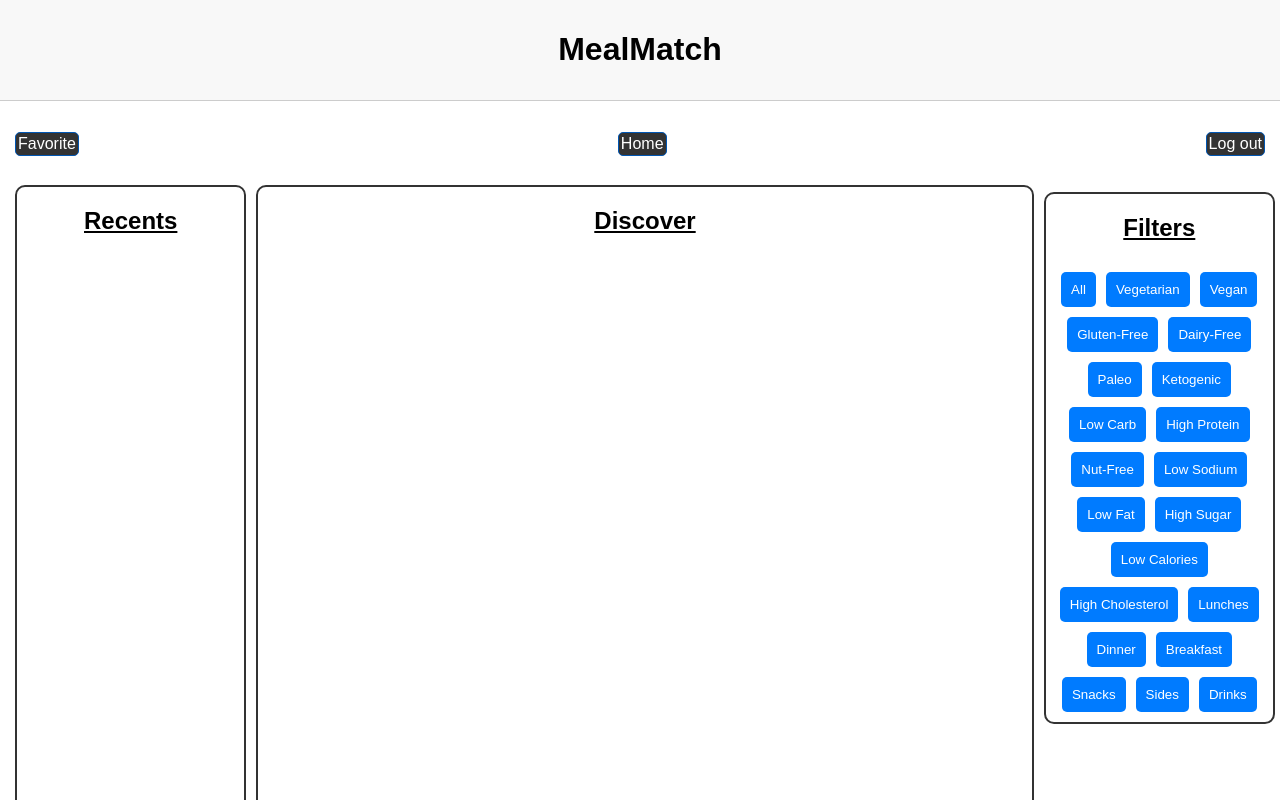
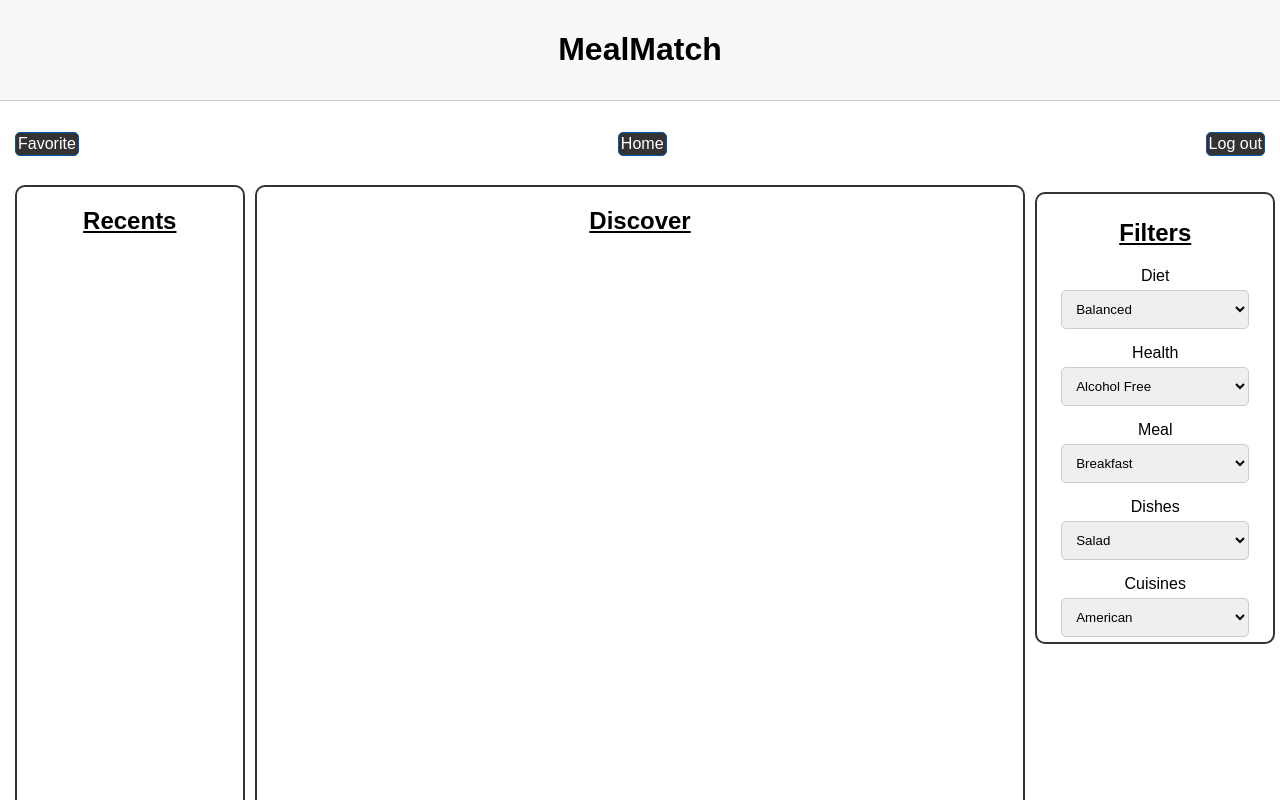
Before and after one commit to jocephuss/MealMatch, a React (Vite) app in the folder client/: page /home in a window 1280 px wide. Shown: the top 800 px of the page. Built offline with nearby package versions, Linux system fonts and the light colour scheme.

Commit message:
Added array and dropdowns for filters

```diff
--- a/client/src/index.css
+++ b/client/src/index.css
@@ -1,6 +1,14 @@
 body {
   font-family: Arial, sans-serif;
   margin: 0;
+  display: flex;
+  flex-direction: column;
+  height: 100%;
+}
+
+#root {
+  display: flex;
+  flex-direction: column;
 }
 
 /* header/nav below */
@@ -163,28 +171,28 @@ button:hover {
   border-radius: 10px;
 }
 
-.filter-buttons {
+.filter-dropdowns {
   display: flex;
-  flex-direction: row;
-  justify-content: center;
-  flex-wrap: wrap;
-  margin: 5px;
+  flex-direction: column;
+
+  gap: 15px;
 }
 
-.filter-buttons button {
-  margin: 5px;
+.filter-dropdown {
+  display: flex;
+  flex-direction: column;
+}
+
+.filter-dropdown label {
+  margin-bottom: 5px;
+}
+
+select {
   padding: 10px;
-  background-color: #007bff;
-  color: white;
-  border: none;
   border-radius: 5px;
+  border: 1px solid #ccc;
   cursor: pointer;
 }
-
-.filter-buttons button:hover {
-  background-color: #0056b3;
-}
-
 .right-column {
   display: flex;
   flex-direction: column;
@@ -193,6 +201,7 @@ button:hover {
   width: 25%;
   height: auto;
   margin: 5px;
+  padding: 5px;
   margin-bottom: auto;
   border: solid 2px #333;
   border-radius: 10px;
@@ -204,6 +213,8 @@ button:hover {
 
 /* Footer */
 .Foot {
+  display: flex;
+  flex-direction: column;
   background-color: #f8f8f8;
   padding: 10px 20px;
   text-align: center;
--- a/client/src/pages/DiscoverPage.jsx
+++ b/client/src/pages/DiscoverPage.jsx
@@ -3,45 +3,144 @@ import Header from "../components/Header";
 
 const DiscoverPage = () => {
   const filters = [
-    "All",
-    "Vegetarian",
-    "Vegan",
-    "Gluten-Free",
-    "Dairy-Free",
-    "Paleo",
-    "Ketogenic",
-    "Low Carb",
-    "High Protein",
-    "Nut-Free",
-    "Low Sodium",
-    "Low Fat",
-    "High Sugar",
-    "Low Calories",
-    "High Cholesterol",
-    "Lunches",
-    "Dinner",
-    "Breakfast",
-    "Snacks",
-    "Sides",
-    "Drinks",
+    {
+      label: "Diet",
+      options: [
+        "Balanced",
+        "High-Fiber",
+        "High-Protein",
+        "Low-Carb",
+        "Low-Fat",
+        "Low-Sodium",
+      ],
+    },
+    {
+      label: "Health",
+      options: [
+        "Alcohol Free",
+        "Celery Free",
+        "Dairy Free",
+        "Gluten Free",
+        "Vegan",
+        "Vegetarian",
+        "Crustacean Free",
+        "DASH",
+        "Egg Free",
+        "Fish Free",
+        "FODMAP Free",
+        "Immuno supportive",
+        "Keto friendly",
+        "Kidney friendly",
+        "Kosher",
+        "Low Potassium",
+        "Low ugar",
+        "Lupine free",
+        "Mediterranean",
+        "Mollusk free",
+        "Mustard free",
+        "No-oil added",
+        "Paleo",
+        "Peanut free",
+        "Pescatarian",
+        "Pork free",
+        "Red-meat free",
+        "Sesame free",
+        "Shellfish free",
+        "Soy free",
+        "Sugar conscious",
+        "Tree nut free",
+        "Vegan friendly",
+        "Wheat free",
+        "Vegitarian friendly",
+      ],
+    },
+    {
+      label: "Meal",
+      options: ["Breakfast", "Lunch", "Dinner", "Snack", "Brunch"],
+    },
+    {
+      label: "Dishes",
+      options: [
+        "Salad",
+        "Main Course",
+        "Dessert",
+        "Drink",
+        "Alcohol-Cocktail",
+        "Biscuits and Cookies",
+        "Bread",
+        "Cereals",
+        "Condiments and Sauces",
+        "Egg",
+        "Ice cream and Custard",
+        "Pancakes",
+        "Pastas",
+        "Pastry",
+        "Pies and Tarts",
+        "Pizza",
+        "Preps",
+        "Perserves",
+        "Sanwiches",
+        "Seafood",
+        "Sides",
+        "Soups",
+        "Starters",
+        "Sweets",
+      ],
+    },
+    {
+      label: "Cuisines",
+      options: [
+        "American",
+        "Italian",
+        "Mexican",
+        "Indian",
+        "Chinese",
+        "Asian",
+        "British",
+        "Caribbean",
+        "Central Europe",
+        "Eastern Europe",
+        "French",
+        "Greek",
+        "Japanese",
+        "Korean",
+        "Kosher",
+        "Mediterranean",
+        "Middle Eastern",
+        "Nordic",
+        "South American",
+        "Southeast Asian",
+        "World",
+      ],
+    },
   ];
+
   return (
     <div className="Main">
       <Header />
       <section className="discover-main">
-        <div className=" left-column">
+        <div className="left-column">
           <h2>Recents</h2>
+          {/* Add content for recents here */}
         </div>
         <div className="center-column">
           <h2>Discover</h2>
+          {/* Add content for discovering recipes here */}
         </div>
         <div className="right-column">
           <h2>Filters</h2>
-          <div className="filter-buttons">
+          <div className="filter-dropdowns">
             {filters.map((filter, index) => (
-              <button key={index} className="filter-button">
-                {filter}
-              </button>
+              <div key={index} className="filter-dropdown">
+                <label htmlFor={filter.label}>{filter.label}</label>
+                <select id={filter.label}>
+                  {filter.options.map((option, optionIndex) => (
+                    <option key={optionIndex} value={option}>
+                      {option}
+                    </option>
+                  ))}
+                </select>
+              </div>
             ))}
           </div>
         </div>
```
